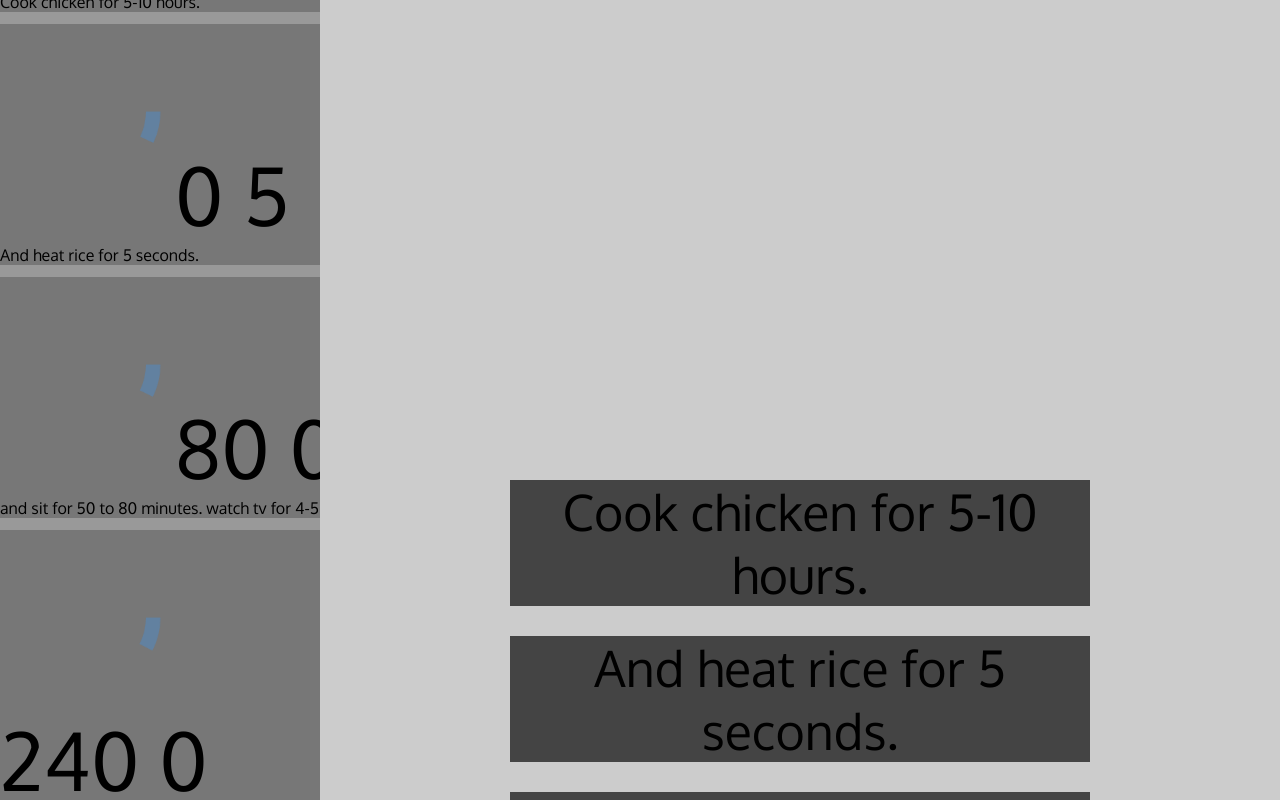
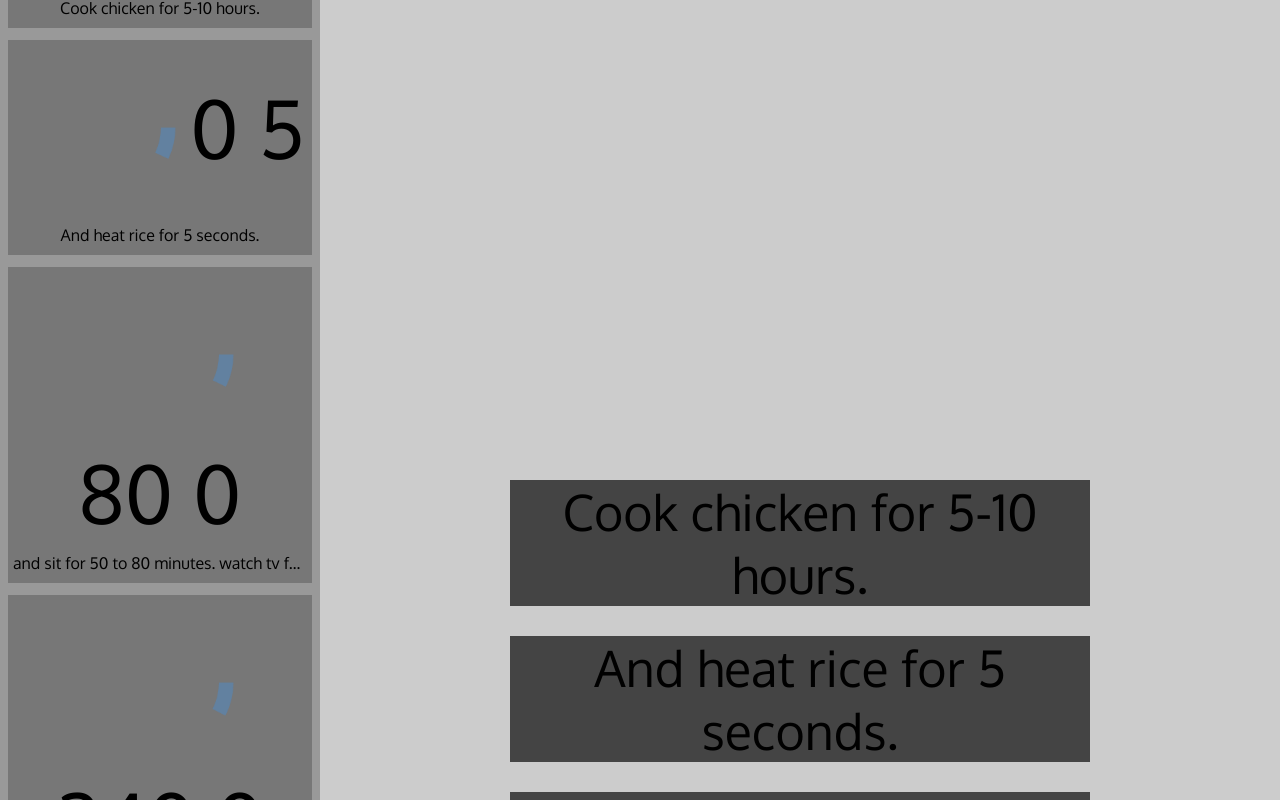
Before and after one commit to dsharps/pennapps2013f, a website: page views/index.html in a window 1280 px wide. Drawn offline with Linux system fonts and the light colour scheme; no server answers.

Commit message:
More styles on timer

```diff
--- a/public/javascripts/instruction-view.js
+++ b/public/javascripts/instruction-view.js
@@ -138,8 +138,10 @@ $(function() {
         self = this;
         var template =
         "<div id= 'timer" + TID + "' class='timer'>"
-            + "<canvas class='timercanvas' id='timercanvas" + TID + "' width='240' height='240'></canvas>"
-            + "<p class=time-remaining>" + min + " " + (extraMS / 1000) + "</p>"
+            + "<div class='clock-container'>"
+                + "<canvas class='timercanvas' id='timercanvas" + TID + "' width='240' height='240'></canvas>"
+                + "<p class=time-remaining>" + min + " " + (extraMS / 1000) + "</p>"
+            + "</div>"
             + "<p class='snippet'>" + snippet + "</p>"
         "</div>";
         $(this.el).append(template);
--- a/public/stylesheets/styles.scss
+++ b/public/stylesheets/styles.scss
@@ -57,19 +57,34 @@ p {
 
     .timer {
         background-color: #777;
-        width: 375px;
+        // width: 375px;
+        width: 95%; // temp fix for overflow on diff browser res
         margin: 12px auto;
+
+        .clock-container {
+            width: 100%;
+            text-align: center;
+        }
 
         .timercanvas {
             width: 175px;
             display: inline-block;
+            vertical-align: middle;
         }
 
         .time-remaining {
             font-size: 80px;
             display: inline-block;
             vertical-align: middle;
+        }
 
+        .snippet {
+            margin: 0px 5px;
+            padding: 10px 0;
+            text-align: center;
+            text-overflow: ellipsis;
+            overflow: hidden;
+            white-space: nowrap;
         }
     }
 }
```
Also changed, not shown: public/stylesheets/styles.css.
